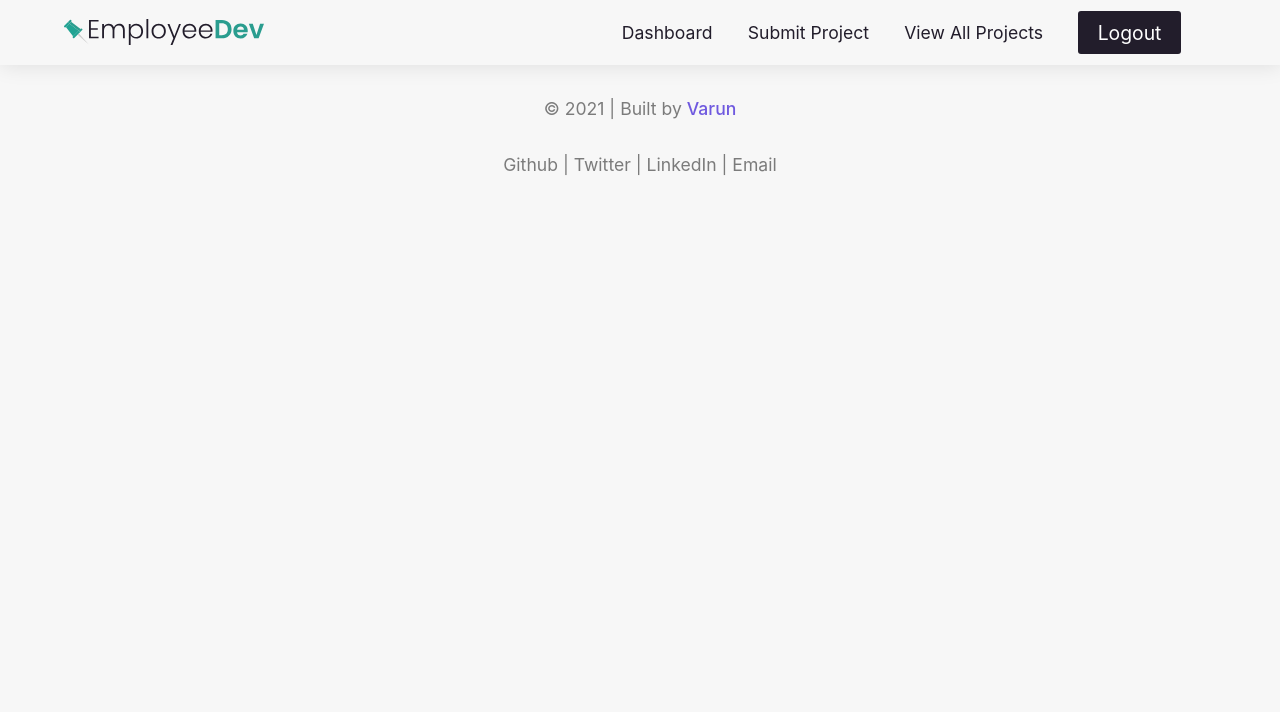
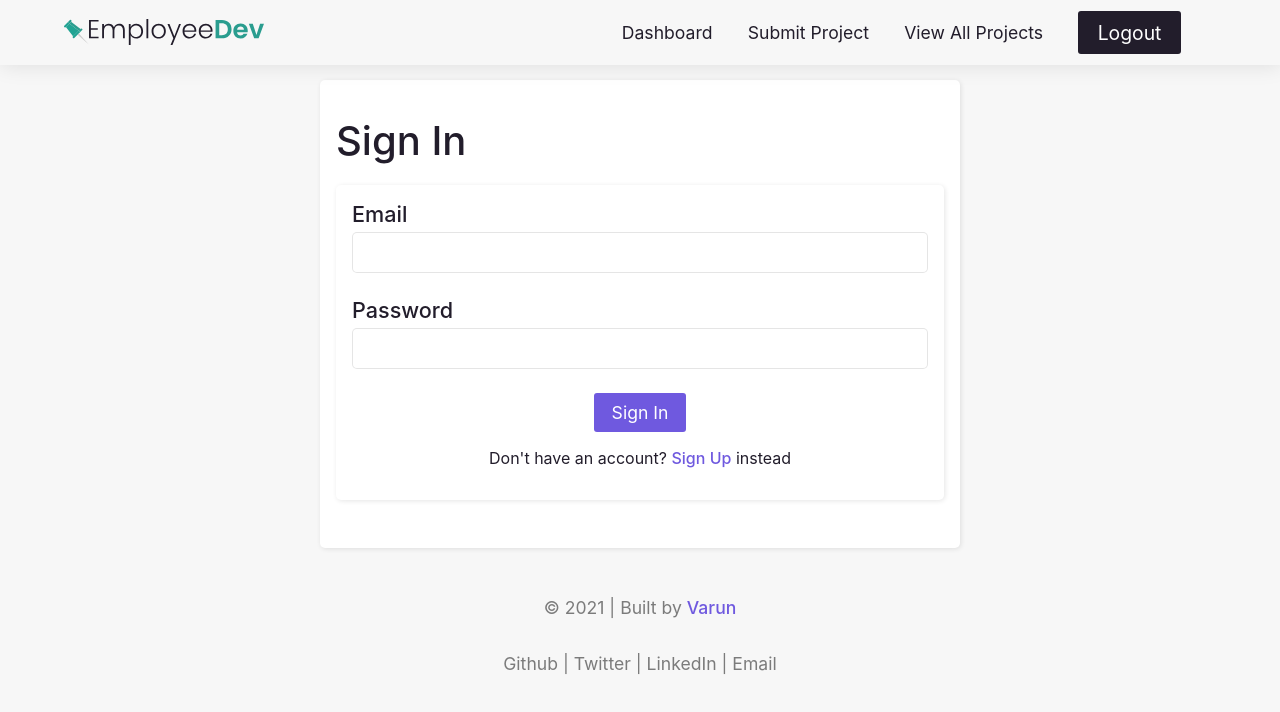
Before and after one commit to varunsundar01/EmployeeDev, a Vue app: page /sign-in in a window 1280 px wide. Shown: the top 712 px of the page. Built offline with nearby package versions, Linux system fonts and the light colour scheme.

Commit message:
Added SignIn page

```diff
--- /dev/null
+++ b/src/pages/auth/SignIn.vue
@@ -0,0 +1,21 @@
+<template>
+    <base-card>
+        <h1 class="title">Sign In</h1>
+        <the-auth></the-auth>
+    </base-card>
+</template>
+
+<script>
+import TheAuth from "../../components/auth/TheAuth.vue";
+export default {
+    components: {
+        TheAuth
+    }
+}
+</script>
+
+<style scoped>
+.title {
+    margin: 0.5em auto;
+}
+</style>
--- a/src/router.js
+++ b/src/router.js
@@ -6,6 +6,7 @@ import ProcessDetails from './pages/form/ProcessDetails.vue';
 import BenefitsSavings from './pages/form/BenefitsSavings.vue';
 import FinalReview from './pages/form/FinalReview.vue';
 import SignUp from './pages/auth/SignUp.vue';
+import SignIn from './pages/auth/SignIn.vue';
 import ProjectsList from './pages/projects/ProjectsList.vue';
 import ProjectsDetail from './pages/projects/ProjectsDetail.vue';
 import store from './store';
@@ -19,6 +20,7 @@ const router = createRouter({
         { name: 'benefits-savings', path: '/benefits-savings', component: BenefitsSavings, meta: { title: 'Benefits & Savings', keepAlive: true, form: true } },
         { name: 'final-review', path: '/final-review', component: FinalReview, meta: { title: 'Final Review', keepAlive: true, form: true } },
         { name: 'sign-up', path: '/sign-up', component: SignUp, meta: { title: 'Sign Up' } },
+        { name: 'sign-in', path: '/sign-in', component: SignIn, meta: { title: 'Sign In' } },
         { name: 'projects-list', path: '/projects', component: ProjectsList, meta: { title: 'Projects' } },
         { name: 'projects-detail', path: '/projects/:slug', component: ProjectsDetail },
     ]
```
